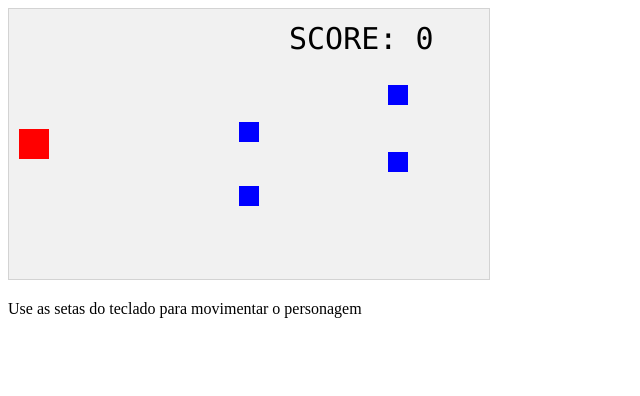
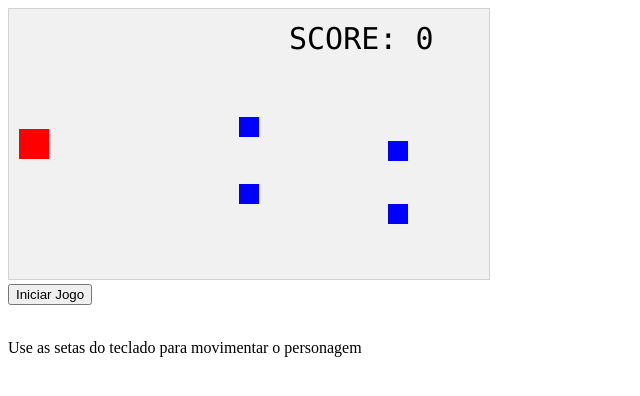
Before and after one commit to oliperina/AM2, a plain HTML site: page index.html in a window 1280 px wide. Shown: the whole page, without its empty margins (0-640 px from the left). Drawn offline with Linux system fonts and the light colour scheme.

Commit message:
Update index.html

```diff
--- a/index.html
+++ b/index.html
@@ -1,6 +1,17 @@
 <!DOCTYPE html>
 <html>
 <head>
+  <link rel="stylesheet" href="script.js" />
+  <link rel="stylesheet" href="style.css" />
+</head>
+<body>
+    <div class="row">
+      <div class="col">
+        <div class="d-flex justify-content-center">
+          <button type="button" class="btn btn-dark btn-lg" onclick="window.location.href = 'index.html' ">Iniciar Jogo</button>
+        </div>
+      </div>
+    </div>
 <meta name="viewport" content="width=device-width, initial-scale=1.0"/>
 <style>
 canvas {
@@ -54,14 +65,15 @@ function drawDeath() {
     ctx.font = "Consolas";
     ctx.textAlign = 'center';
     ctx.fillStyle = "#000000";
-    ctx.fillText("VOCÊ PERDEU", 240, 135);
+    ctx.fillText("GAME OVER", 240, 135);
 }
 
 function drawSucess() {
     ctx.font = "Consolas";
     ctx.textAlign = 'center';
     ctx.fillStyle = "#000000";
-    ctx.fillText("VOCÊ PASSOU DE FASE", 240, 135);
+    ctx.fillText("YOU WON!", 260, 135);
+    ctx.fillText("YOU WON!", 260, 135);
 }
 
 function component(width, height, color, x, y, type) {
@@ -72,6 +84,7 @@ function component(width, height, color, x, y, type) {
     this.height = height;
     this.speedX = 0;
     this.speedY = 0;
+    this.canScore = true;
     this.x = x;
     this.y = y;
     this.update = function() {
@@ -113,20 +126,18 @@ function component(width, height, color, x, y, type) {
 
 function updateGameArea() {
     if (isGameOver == false) { var x, height, width, gap, minHeight, maxHeight, minWidth, maxWidth, minGap, maxGap;
-    console.log(myImunidade);
     for (i = 0; i < myObstaculo.length; i += 1) {
+        if (myGameArea.scoreAtual == 100) {
+          isGameOver = true;
+          setInterval(drawSucess, 10)
+        }
         if (myPersonagem.crashWith(myObstaculo[i])) {
-            console.log(myImunidade);
             myGameArea.scoreAtual -= 1
-            if (myGameArea.scoreAtual == 100) {
-              isGameOver = true;
-              setInterval(drawSucess, 10)
-            }
-            if (myGameArea.scoreAtual < 0) {
+            if (myGameArea.scoreAtual <= 0) {
               isGameOver = true;
               setInterval(drawDeath, 10)
             }
-        }
+          }
     }
     myGameArea.clear();
     myPersonagem.speedX = 0;
@@ -143,25 +154,19 @@ function updateGameArea() {
 
     if (myGameArea.frameNo == 1 || everyinterval(150)) {
         x = myGameArea.canvas.width;
-        minHeight = 20;
+        minHeight = 10;
         maxHeight = 200;
         height = Math.floor(Math.random()*(maxHeight-minHeight+1)+minHeight);
         height2 = Math.floor(Math.random()*(maxHeight-minHeight+1)+minHeight);
-        minGap = 50;
-        maxGap = 200;
-        gap = Math.floor(Math.random()*(maxGap-minGap+1)+minGap);
-        minWidth = height;
-        maxWidth = height;
-        width = Math.floor(Math.random()*(maxWidth-minWidth+1)+minWidth);
-        minGap = width;
-        maxGap = 200;
-        gap = Math.floor(Math.random()*(maxGap-minGap+1)+minGap);
         myObstaculo.push(new component(20, 20, "blue", x, height));
         myObstaculo.push(new component(20, 20, "blue", x, height2));
     }
     for (i = 0; i < myObstaculo.length; i += 1) {
         myObstaculo[i].x += -1;
-        if (myObstaculo[i].x == 20) myGameArea.scoreAtual += 0.5;
+        if (myObstaculo[i].x > myPersonagem.x-2 && myObstaculo[i].x < myPersonagem.x+2 && myObstaculo[i].canScore) {
+          myGameArea.scoreAtual += 0.5
+          myObstaculo[i].canScore = false;
+        }
         myObstaculo[i].update();
     }
 
```
